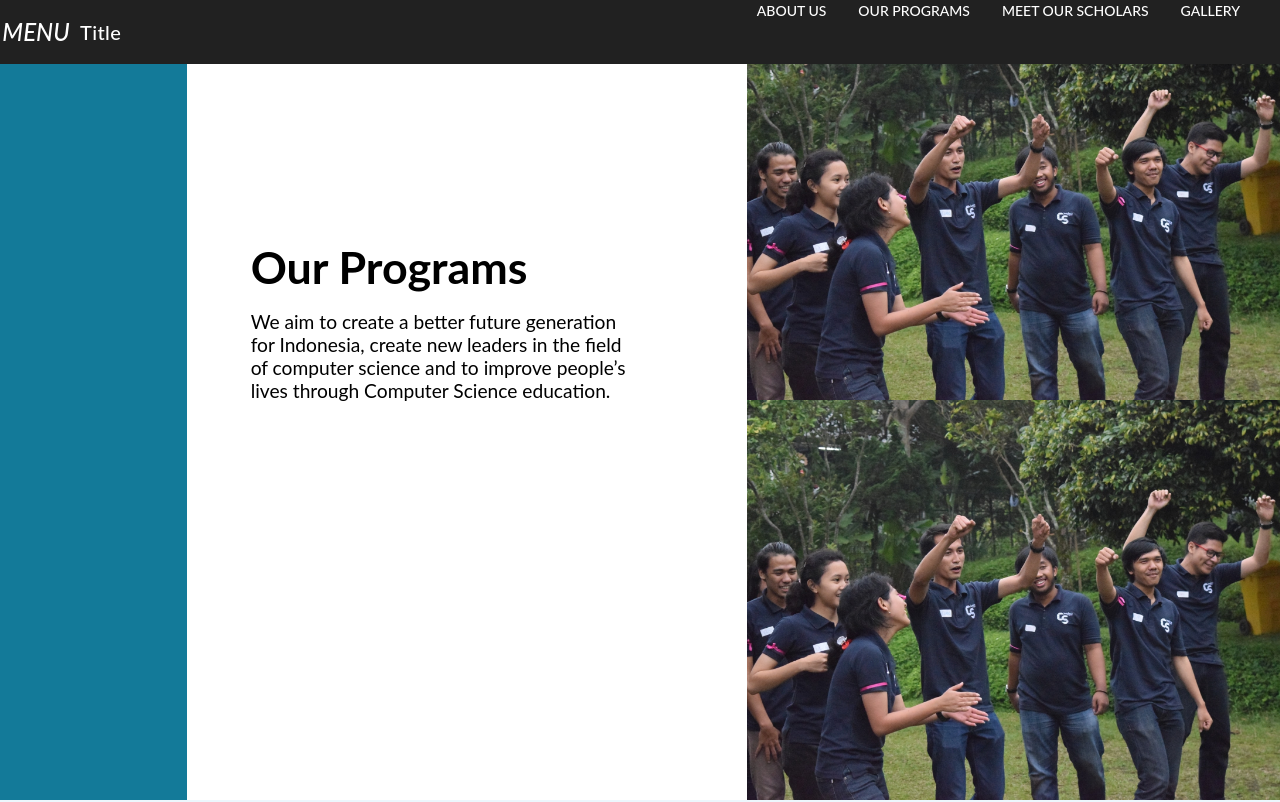
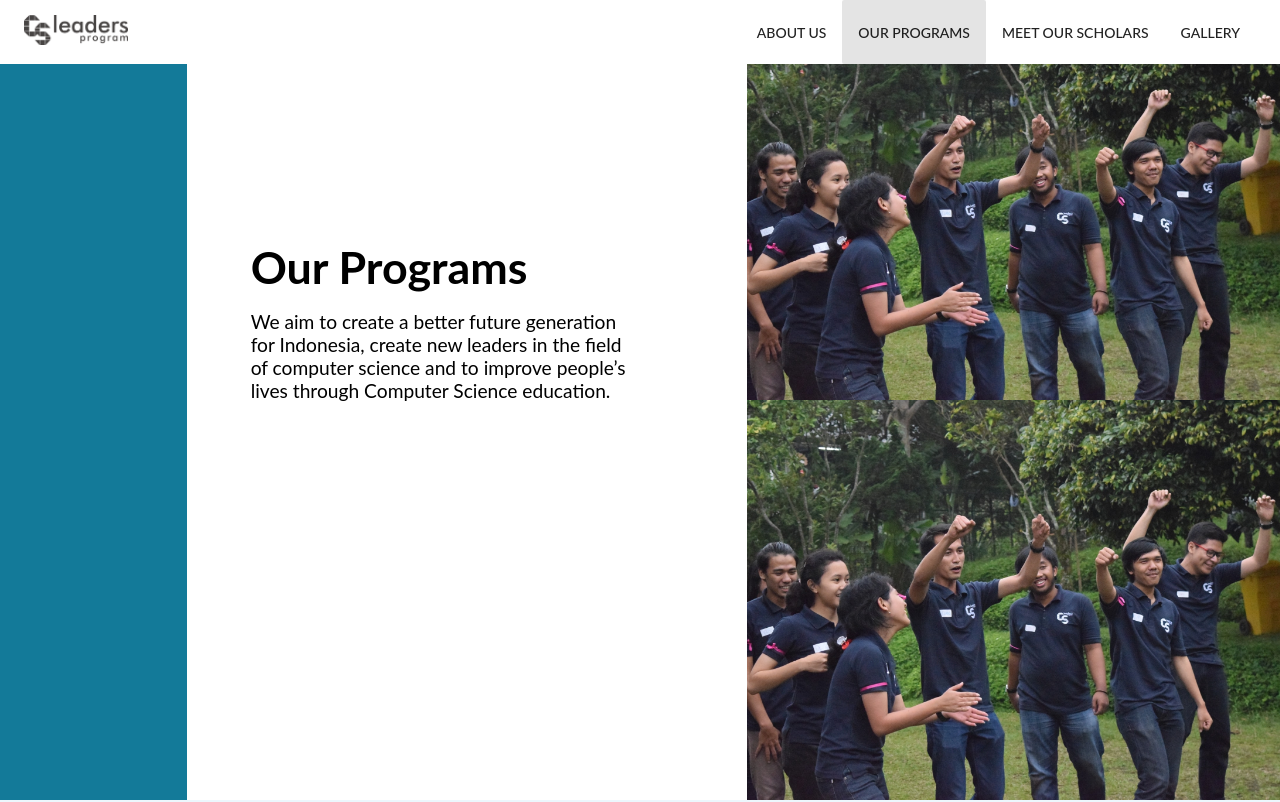
Before and after one commit to afahmip/csl-web-revamp, a Vue app: page /programs in a window 1280 px wide. Shown: the top 802 px of the page. Built offline with nearby package versions, Linux system fonts and the light colour scheme.

Commit message:
Implement responsive Navbar

```diff
--- a/package.json
+++ b/package.json
@@ -9,6 +9,7 @@
   },
   "dependencies": {
     "vue": "^2.5.21",
+    "vue-material-design-icons": "^2.6.0",
     "vue-router": "^3.0.2",
     "vue2-google-maps": "^0.10.5",
     "vuetify": "^1.4.3"
--- a/public/index.html
+++ b/public/index.html
@@ -5,6 +5,7 @@
     <meta http-equiv="X-UA-Compatible" content="IE=edge">
     <meta name="viewport" content="width=device-width,initial-scale=1.0">
     <link rel="icon" href="<%= BASE_URL %>favicon.ico">
+    <link href="https://fonts.googleapis.com/css?family=Material+Icons" rel="stylesheet">
     <title>CSLeaders</title>
     <style>
     body {
--- a/src/components/partials/Navbar.vue
+++ b/src/components/partials/Navbar.vue
@@ -1,21 +1,44 @@
 <template>
   <div id="navbar">
-    <v-toolbar color="primary" dark fixed app flat>
-      <v-toolbar-side-icon></v-toolbar-side-icon>
-      <v-toolbar-title>Title</v-toolbar-title>
+    <v-toolbar fixed clipped-left>
+      <v-toolbar-title>
+        <a href="/">
+          <img src="./../../assets/csl-navbar.png" alt="">
+        </a>
+      </v-toolbar-title>
+
       <v-spacer></v-spacer>
+
       <v-toolbar-items class="hidden-sm-and-down">
-        <router-link
-          v-for="link in links"
-          :key="link.title"
-          :to="link.link"
-        >
-          <v-btn flat>
-            {{link.title}}
-          </v-btn>
-        </router-link>
+         <v-btn
+          v-for="item in links"
+          :key="item.icon"
+          :to="item.link"
+          flat
+        >{{ item.title }}</v-btn>
       </v-toolbar-items>
+
+      <v-toolbar-side-icon  @click.stop="drawer = !drawer" class="hidden-md-and-up"></v-toolbar-side-icon>
+
     </v-toolbar>
+
+    <v-navigation-drawer
+      temporary
+      v-model="drawer"
+      disable-resize-watcher
+      absolute
+      id = "drawer"
+    >
+      <v-list-tile
+        v-for="link in links"
+        :key="link.title"
+        :to="link.link"
+      >
+        <v-list-tile-content>
+          <v-list-tile-title>{{ link.title }}</v-list-tile-title>
+        </v-list-tile-content>
+      </v-list-tile>
+    </v-navigation-drawer>
   </div>
 </template>
 
@@ -24,6 +47,7 @@ export default {
   name: 'Navbar',
   data() {
     return {
+      drawer: null,
       links: [
         {
           title: 'About Us',
@@ -65,6 +89,16 @@ export default {
 <style lang="scss" scoped>
 #navbar {
   z-index: 999;
+
+  nav {
+    background-color: white;
+    box-shadow: none;
+
+    img {
+      object-fit: cover;
+      height: 30px;
+    }
+  }
 }
 
 a {
```
Also changed, not shown: src/assets/csl-navbar.png (added), 1 other file (tests, documents, lock files or other folders).
